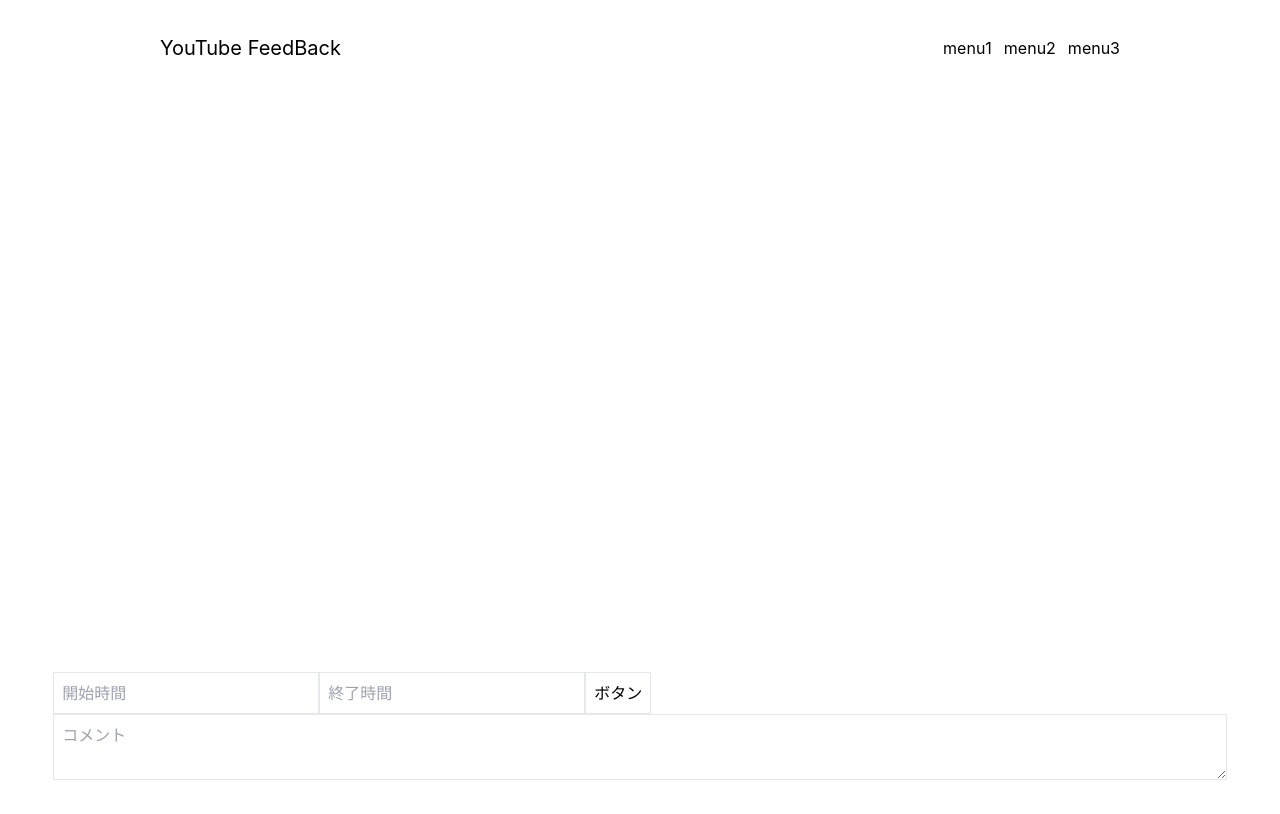
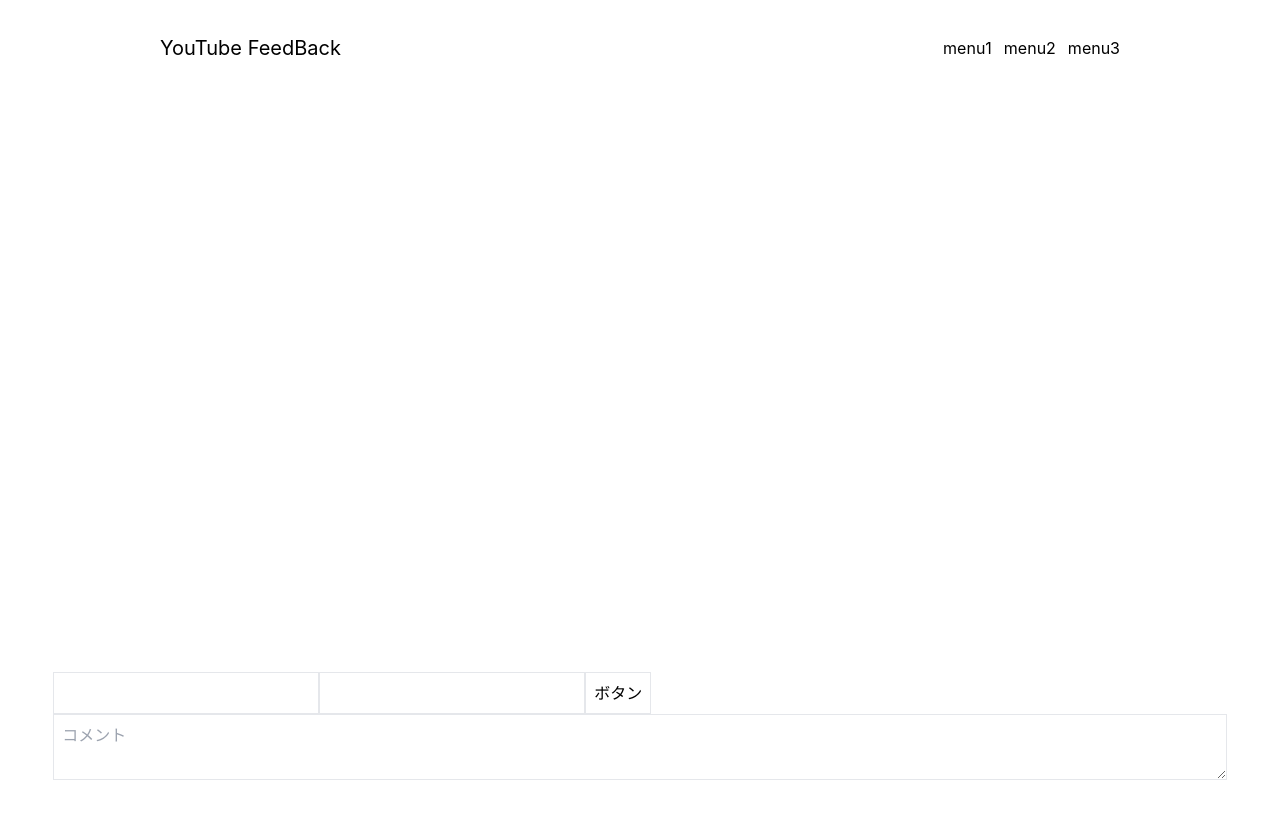
Before and after one commit to tocchi-739/youtube-feedback, a Next.js app: page /O3mS6ft7ylE in a window 1280 px wide. Shown: the top 814 px of the page. Built offline with nearby package versions, Linux system fonts and the light colour scheme.

Commit message:
🎨 inputAreaコンポーネントを作成

```diff
--- /dev/null
+++ b/src/components/InputArea.tsx
@@ -0,0 +1,19 @@
+interface props {
+  type: string;
+  name: string;
+  handleChange: (e: React.ChangeEvent<HTMLInputElement>) => void;
+  value: string;
+}
+
+export const InputArea = (props: props) => {
+  const { type, name, handleChange, value } = props;
+  return (
+    <input
+      type={type}
+      name={name}
+      onChange={handleChange}
+      value={value}
+      className="border p-2"
+    />
+  );
+};
--- a/src/pages/[id]/index.tsx
+++ b/src/pages/[id]/index.tsx
@@ -6,6 +6,7 @@ import { Header } from "../../components/Header";
 import Head from "next/head";
 import { Toaster, toast } from "react-hot-toast";
 import { Button } from "../../components/Button";
+import { InputArea } from "../../components/InputArea";
 
 const IndividualPage = () => {
   const router = useRouter();
@@ -60,8 +61,15 @@ const IndividualPage = () => {
 
   // コメント投稿関係
 
+  const [submitData, setSubmitData] = useState({ start: "", end: "" });
+
+  const handleChange = (e: React.ChangeEvent<HTMLInputElement>) => {
+    const { name, value } = e.target;
+    setSubmitData((prevData) => ({ ...prevData, [name]: value }));
+  };
   const handleClickSubmit = async () => {
-    console.log("クリックされました");
+    console.log(submitData.start + ":" + submitData.end);
+    setSubmitData({ start: "", end: "" });
   };
 
   return (
@@ -120,20 +128,18 @@ const IndividualPage = () => {
           </ul>
           <div className="flex flex-col mt-4 w-full">
             <div>
-              <input
+              <InputArea
+                name="start"
                 type="text"
-                // onChange={handleChange}
-                value={start}
-                placeholder="開始時間"
-                className="border p-2"
-              />
-              <input
+                handleChange={handleChange}
+                value={submitData.start}
+              ></InputArea>
+              <InputArea
+                name="end"
                 type="text"
-                // onChange={handleChange}
-                value={end}
-                placeholder="終了時間"
-                className="border p-2"
-              />
+                handleChange={handleChange}
+                value={submitData.end}
+              ></InputArea>
 
               <Button
                 handleClick={handleClickSubmit}
--- a/src/pages/index.tsx
+++ b/src/pages/index.tsx
@@ -17,6 +17,7 @@ import { useEffect, useState } from "react";
 import { Toaster, toast } from "react-hot-toast";
 import Link from "next/link";
 import { Button } from "../components/Button";
+import { InputArea } from "../components/InputArea";
 
 const db = getFirestore(app);
 const Home: NextPage = () => {
@@ -207,12 +208,12 @@ const Home: NextPage = () => {
       </Head>
       <Header />
       <main className={styles.main}>
-        <input
+        <InputArea
           type="url"
-          onChange={handleChange}
+          name="youtubeUrl"
+          handleChange={handleChange}
           value={youtubeUrl}
-          className="border p-2"
-        />
+        ></InputArea>
         <Button handleClick={handleClick} buttonText="ボタン"></Button>
         {/* <ul className="grid lg:grid-cols-3 gap-4 w-11/12 md:w-9/12">
           {data.map((data) => {
```
